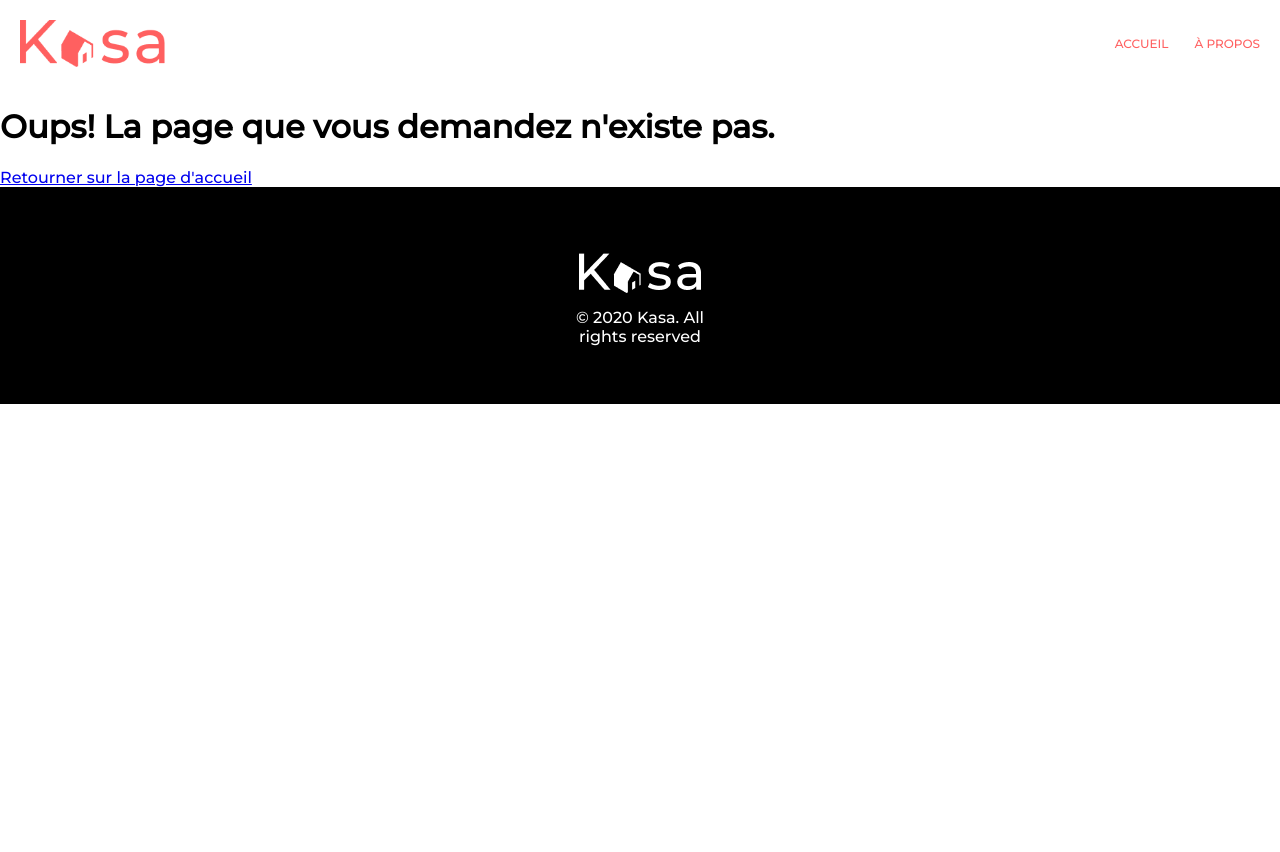
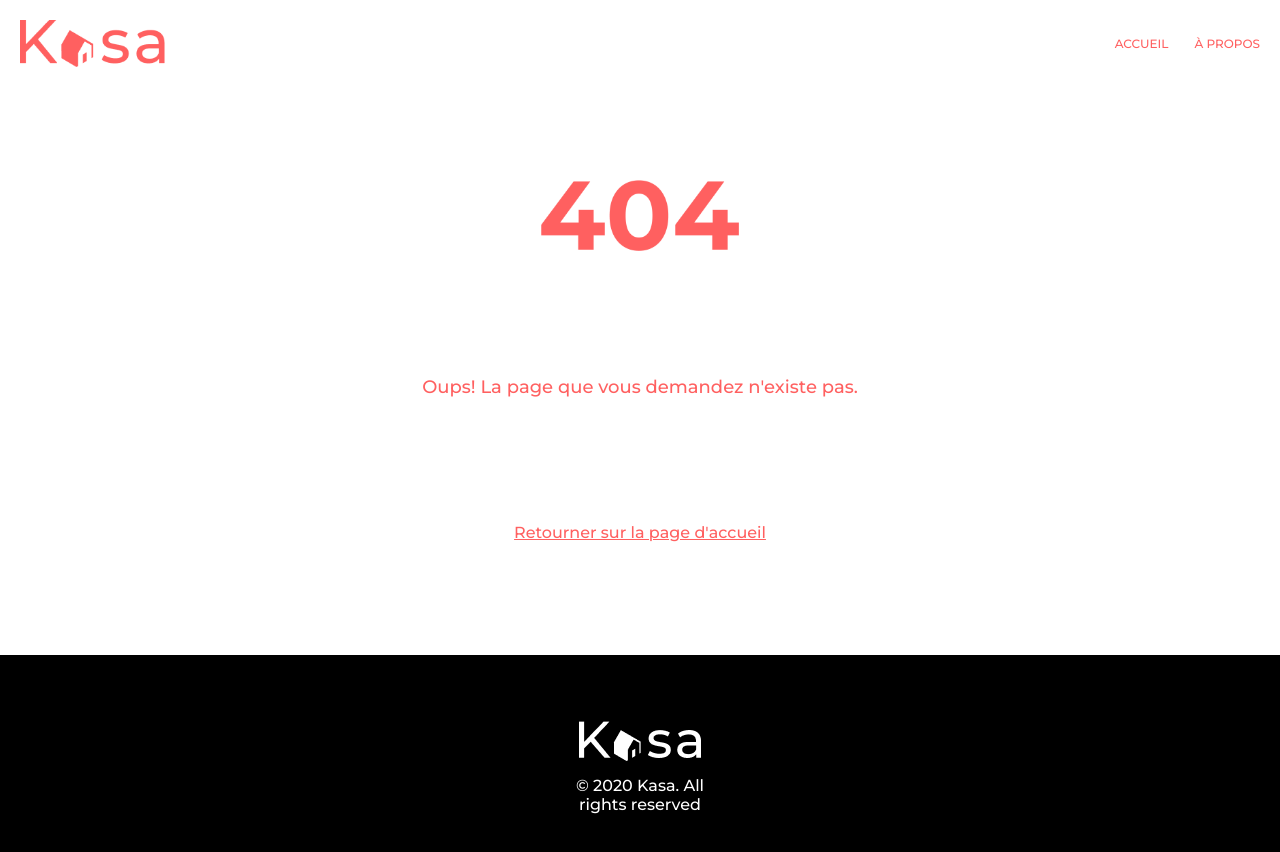
Before and after one commit to Apffou/Kasa, a React (Create React App) app: page /error404 in a window 1280 px wide. Shown: the top 852 px of the page. Before the commit the page ends 800 px from the top, so only its background shows below. Built offline with nearby package versions, Linux system fonts and the light colour scheme.

Commit message:
Style de la page 404 fini

```diff
--- a/src/Pages/Error404.js
+++ b/src/Pages/Error404.js
@@ -1,10 +1,11 @@
 import { Routes, Route } from "react-router-dom";
 import { Link } from 'react-router-dom';
+import './Error404.scss';
 
 function Error404() {
     return (
-        <div>
-            <img />
+        <div className="error-content">
+            <img src="../images/404.png" alt="logo 404" />
             <h1> Oups! La page que vous demandez n'existe pas.</h1>
             <Link to="/" >Retourner sur la page d'accueil</Link>
         </div>
--- /dev/null
+++ b/src/Pages/Error404.scss
@@ -0,0 +1,38 @@
+.error-content {
+    display: flex;
+    flex-direction: column;
+    justify-content: center;
+    align-items: center;
+    color: #FF6060;
+    margin: 113px 0 113px 0;
+    gap: 113px;
+
+    @media screen and (min-width:1440px) {
+        gap: 139px;
+    }
+
+
+    img {
+        width: 198px;
+        height: auto;
+
+        @media screen and (min-width:1440px) {
+            width: 597px;
+        }
+    }
+
+    h1 {
+        max-width: 60%;
+        text-align: center;
+        font-size: 18px;
+        font-weight: 500;
+
+        @media screen and (min-width:1440px) {
+            max-width: 100%;
+        }
+    }
+
+    a {
+        color: #FF6060;
+    }
+}
--- a/src/components/Background/Background.scss
+++ b/src/components/Background/Background.scss
@@ -1,20 +1,24 @@
-.background{
+.background {
     margin: 27px 20px 22px 20px;
     position: relative;
+
     @media screen and (min-width:1440px) {
         margin: 50px 100px 43px 100px;
     }
-    img{
+
+    img {
         border-radius: 10px;
         width: 100%;
         height: 111px;
         object-fit: cover;
-        filter : brightness(70%);
+        filter: brightness(70%);
+
         @media screen and (min-width:1440px) {
             height: 223px;
         }
     }
-    h1{
+
+    h1 {
         margin: 0;
         position: absolute;
         top: 31px;
@@ -22,8 +26,9 @@
         z-index: 100;
         font-size: 24px;
         font-weight: 500;
-        max-width: 63%;
+        max-width: 65%;
         color: white;
+
         @media screen and (min-width:1440px) {
             top: 78px;
             left: 273px;
--- a/src/componentsBase/Nav/Nav.js
+++ b/src/componentsBase/Nav/Nav.js
@@ -5,8 +5,8 @@ function Nav() {
     return (
         <nav>
             <ul className='header-list'>
-                <li> <Link to="/">  Accueil</Link></li>
-                <li> <Link to="/about"> À Propos</Link> </li>
+                <li> <Link to="/" className={(nav) => (nav.isActive ? "nav-active" : "")} >  Accueil</Link></li>
+                <li> <Link to="/about" className={(nav) => (nav.isActive ? "nav-active" : "")}> À Propos</Link> </li>
             </ul>
         </nav>
     )
--- a/src/componentsBase/Nav/Nav.scss
+++ b/src/componentsBase/Nav/Nav.scss
@@ -0,0 +1,3 @@
+.nav-active {
+    color: red !important;
+}
```
Also changed, not shown: src/components/Header/Header.scss (+13 -4 lines), src/index.css (line endings or trailing spaces).
